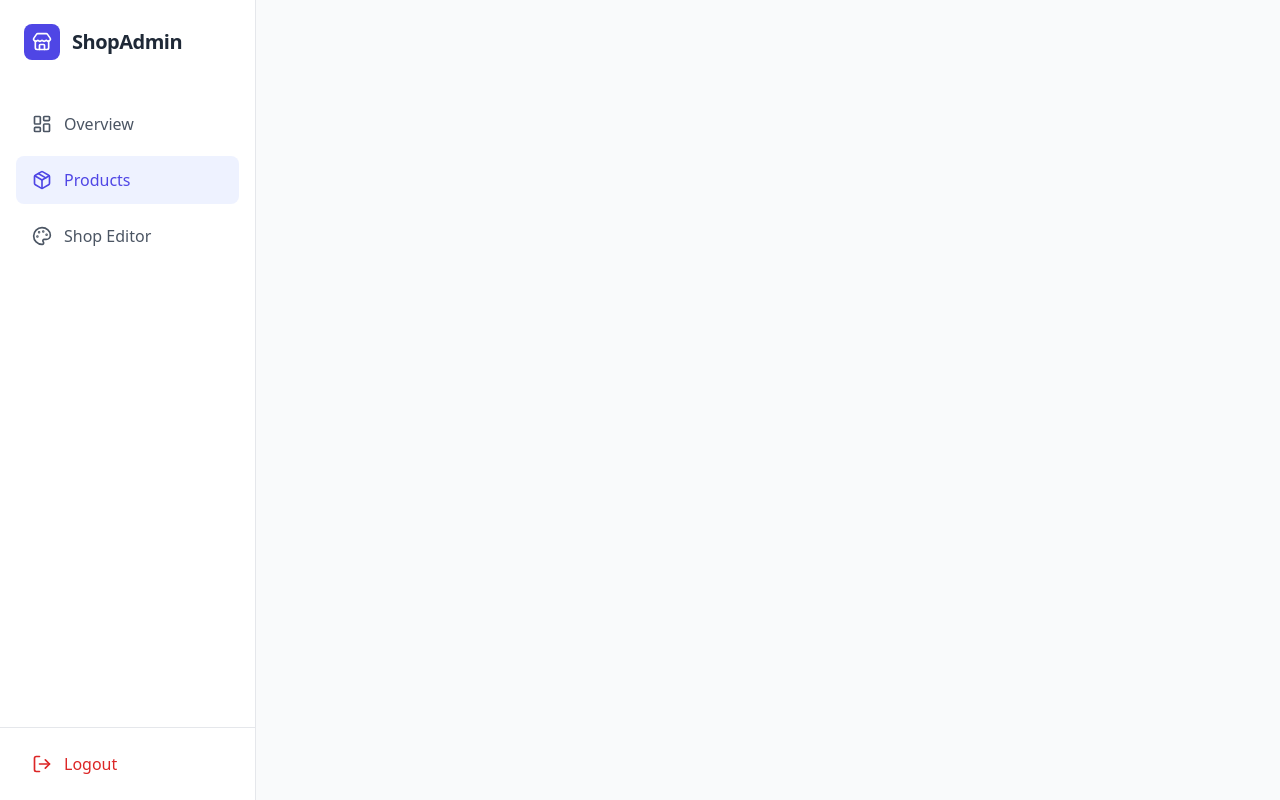
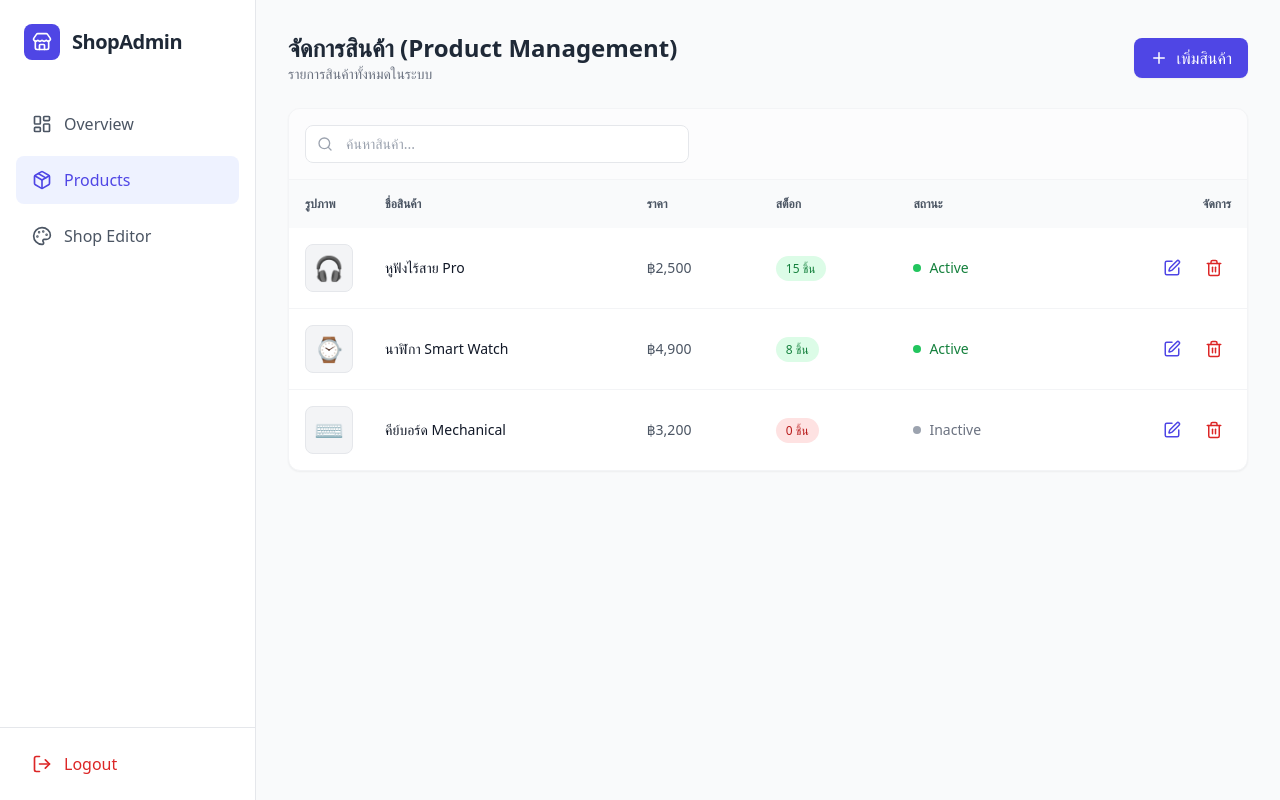
Before and after one commit to bktphan/admin-panel-web-app-playground, a Nuxt app in the folder client/: page /products in a window 1280 px wide. Built offline with nearby package versions, Linux system fonts and the light colour scheme.

Commit message:
feat: Add the 'products.vue' file for product page

```diff
--- /dev/null
+++ b/client/pages/products.vue
@@ -0,0 +1,211 @@
+<script setup lang="ts">
+import { useProductStore, type Product } from '~/stores/product'
+import { Plus, Search, Edit, Trash2, X, Image as ImageIcon } from 'lucide-vue-next'
+
+const productStore = useProductStore()
+
+const isModalOpen = ref(false)
+const isEditMode = ref(false)
+const editingId = ref<number | null>(null)
+
+const form = reactive({
+  name: '',
+  price: 0,
+  stock: 0,
+  status: 'Active' as 'Active' | 'Inactive',
+  image: ''
+})
+
+const openAddModal = () => {
+  isEditMode.value = false
+  resetForm()
+  isModalOpen.value = true
+}
+
+const openEditModal = (product: Product) => {
+  isEditMode.value = true
+  editingId.value = product.id
+  Object.assign(form, { ...product })
+  isModalOpen.value = true
+}
+
+const handleSave = () => {
+  if (!form.name || form.price < 0) return alert('กรุณากรอกชื่อและราคาให้ถูกต้อง')
+
+  if (isEditMode.value && editingId.value !== null) {
+    productStore.updateProduct(editingId.value, { ...form, id: editingId.value })
+  } else {
+    productStore.addProduct({ ...form })
+  }
+
+  closeModal()
+}
+
+const handleDelete = (id: number) => {
+  if (confirm('ยืนยันที่จะลบสินค้านี้?')) {
+    productStore.removeProduct(id)
+  }
+}
+
+const handleFileUpload = (event: Event) => {
+  const file = (event.target as HTMLInputElement).files?.[0]
+  if (file) {
+    const reader = new FileReader()
+    reader.onload = (e) => {
+      form.image = e.target?.result as string
+      form.image = e.target?.result as string
+    }
+    reader.readAsDataURL(file)
+  }
+}
+
+const resetForm = () => {
+  Object.assign(form, { name: '', price: 0, stock: 0, status: 'Active', image: '' })
+  editingId.value = null
+}
+
+const closeModal = () => {
+  isModalOpen.value = false
+  resetForm()
+}
+</script>
+
+<template>
+  <div class="space-y-6 animate-fade-in">
+    <div class="flex justify-between items-center">
+      <div>
+        <h1 class="text-2xl font-bold text-gray-800">จัดการสินค้า (Product Management)</h1>
+        <p class="text-gray-500 text-sm">รายการสินค้าทั้งหมดในระบบ</p>
+      </div>
+      <button
+        @click="openAddModal"
+        class="bg-indigo-600 hover:bg-indigo-700 text-white px-4 py-2 rounded-lg flex items-center space-x-2 shadow-sm transition-colors"
+      >
+        <Plus :size="18" />
+        <span>เพิ่มสินค้า</span>
+      </button>
+    </div>
+
+    <div class="bg-white rounded-xl shadow-sm border border-gray-100 overflow-hidden">
+      <div class="p-4 border-b border-gray-100 bg-gray-50/50">
+        <div class="relative max-w-sm">
+          <Search class="absolute left-3 top-1/2 transform -translate-y-1/2 text-gray-400 w-4 h-4" />
+          <input type="text" placeholder="ค้นหาสินค้า..." class="w-full pl-10 pr-4 py-2 bg-white border border-gray-200 rounded-lg focus:outline-none focus:ring-2 focus:ring-indigo-500 text-sm" />
+        </div>
+      </div>
+
+      <div class="overflow-x-auto">
+        <table class="w-full text-left border-collapse">
+          <thead class="bg-gray-50 text-gray-600 text-xs uppercase font-semibold">
+            <tr>
+              <th class="p-4 w-20">รูปภาพ</th>
+              <th class="p-4">ชื่อสินค้า</th>
+              <th class="p-4">ราคา</th>
+              <th class="p-4">สต็อก</th>
+              <th class="p-4">สถานะ</th>
+              <th class="p-4 text-right">จัดการ</th>
+            </tr>
+          </thead>
+          <tbody class="divide-y divide-gray-100 text-sm">
+            <tr v-for="product in productStore.products" :key="product.id" class="hover:bg-gray-50 transition-colors">
+              <td class="p-4">
+                <div class="w-12 h-12 bg-gray-100 rounded-lg flex items-center justify-center text-2xl overflow-hidden border border-gray-200">
+                  <img v-if="product.image && product.image.length > 10" :src="product.image" class="w-full h-full object-cover" />
+                  <span v-else>{{ product.image || '📦' }}</span>
+                </div>
+              </td>
+              <td class="p-4 font-medium text-gray-900">{{ product.name }}</td>
+              <td class="p-4 text-gray-600">฿{{ product.price.toLocaleString() }}</td>
+              <td class="p-4">
+                <span
+                  class="px-2.5 py-1 rounded-full text-xs font-medium"
+                  :class="product.stock > 0 ? 'bg-green-100 text-green-700' : 'bg-red-100 text-red-700'"
+                >
+                  {{ product.stock }} ชิ้น
+                </span>
+              </td>
+              <td class="p-4">
+                <div class="flex items-center space-x-2">
+                  <div class="w-2 h-2 rounded-full" :class="product.status === 'Active' ? 'bg-green-500' : 'bg-gray-400'"></div>
+                  <span :class="product.status === 'Active' ? 'text-green-700' : 'text-gray-500'">{{ product.status }}</span>
+                </div>
+              </td>
+              <td class="p-4 text-right space-x-2">
+                <button @click="openEditModal(product)" class="text-indigo-600 hover:bg-indigo-50 p-2 rounded-lg transition-colors" title="แก้ไข">
+                  <Edit :size="18" />
+                </button>
+                <button @click="handleDelete(product.id)" class="text-red-600 hover:bg-red-50 p-2 rounded-lg transition-colors" title="ลบ">
+                  <Trash2 :size="18" />
+                </button>
+              </td>
+            </tr>
+            <tr v-if="productStore.products.length === 0">
+              <td colspan="6" class="p-8 text-center text-gray-500">
+                ยังไม่มีสินค้าในระบบ กดปุ่ม "เพิ่มสินค้า" เพื่อเริ่มต้น
+              </td>
+            </tr>
+          </tbody>
+        </table>
+      </div>
+    </div>
+
+    <div v-if="isModalOpen" class="fixed inset-0 bg-black/50 flex items-center justify-center z-50 backdrop-blur-sm p-4">
+      <div class="bg-white rounded-2xl w-full max-w-lg shadow-2xl transform transition-all animate-fade-in-up">
+        <div class="flex justify-between items-center p-6 border-b border-gray-100">
+          <h3 class="text-xl font-bold text-gray-800">
+            {{ isEditMode ? '✏️ แก้ไขสินค้า' : '✨ เพิ่มสินค้าใหม่' }}
+          </h3>
+          <button @click="closeModal" class="text-gray-400 hover:text-gray-600 hover:bg-gray-100 p-1 rounded-full transition-colors">
+            <X :size="24" />
+          </button>
+        </div>
+
+        <div class="p-6 space-y-4">
+          <div class="flex flex-col items-center justify-center space-y-2 mb-4">
+            <div class="w-24 h-24 bg-gray-100 rounded-xl border-2 border-dashed border-gray-300 flex items-center justify-center relative overflow-hidden group hover:border-indigo-500 transition-colors cursor-pointer">
+              <img v-if="form.image && form.image.length > 10" :src="form.image" class="w-full h-full object-cover" />
+              <div v-else class="text-gray-400 flex flex-col items-center">
+                <ImageIcon :size="24" />
+                <span class="text-[10px] mt-1">Upload</span>
+              </div>
+              <input type="file" @change="handleFileUpload" accept="image/*" class="absolute inset-0 opacity-0 cursor-pointer" />
+            </div>
+            <p class="text-xs text-gray-400">คลิกเพื่ออัปโหลดรูปภาพสินค้า</p>
+          </div>
+
+          <div class="grid grid-cols-2 gap-4">
+            <div class="col-span-2">
+              <label class="block text-sm font-medium text-gray-700 mb-1">ชื่อสินค้า</label>
+              <input v-model="form.name" type="text" class="w-full px-4 py-2 border rounded-lg focus:ring-2 focus:ring-indigo-500 outline-none" placeholder="เช่น หูฟังไร้สาย..." />
+            </div>
+
+            <div>
+              <label class="block text-sm font-medium text-gray-700 mb-1">ราคา (บาท)</label>
+              <input v-model.number="form.price" type="number" min="0" class="w-full px-4 py-2 border rounded-lg focus:ring-2 focus:ring-indigo-500 outline-none" />
+            </div>
+
+            <div>
+              <label class="block text-sm font-medium text-gray-700 mb-1">จำนวนสต็อก</label>
+              <input v-model.number="form.stock" type="number" min="0" class="w-full px-4 py-2 border rounded-lg focus:ring-2 focus:ring-indigo-500 outline-none" />
+            </div>
+
+            <div class="col-span-2">
+              <label class="block text-sm font-medium text-gray-700 mb-1">สถานะ</label>
+              <select v-model="form.status" class="w-full px-4 py-2 border rounded-lg focus:ring-2 focus:ring-indigo-500 outline-none bg-white">
+                <option value="Active">🟢 เปิดขาย (Active)</option>
+                <option value="Inactive">🔴 ปิดการขาย (Inactive)</option>
+              </select>
+            </div>
+          </div>
+        </div>
+
+        <div class="p-6 border-t border-gray-100 flex justify-end space-x-3 bg-gray-50 rounded-b-2xl">
+          <button @click="closeModal" class="px-4 py-2 text-gray-700 hover:bg-gray-200 rounded-lg transition-colors font-medium">ยกเลิก</button>
+          <button @click="handleSave" class="px-6 py-2 bg-indigo-600 hover:bg-indigo-700 text-white rounded-lg shadow-lg shadow-indigo-200 transition-all font-bold">
+            บันทึกข้อมูล
+          </button>
+        </div>
+      </div>
+    </div>
+  </div>
+</template>
```
